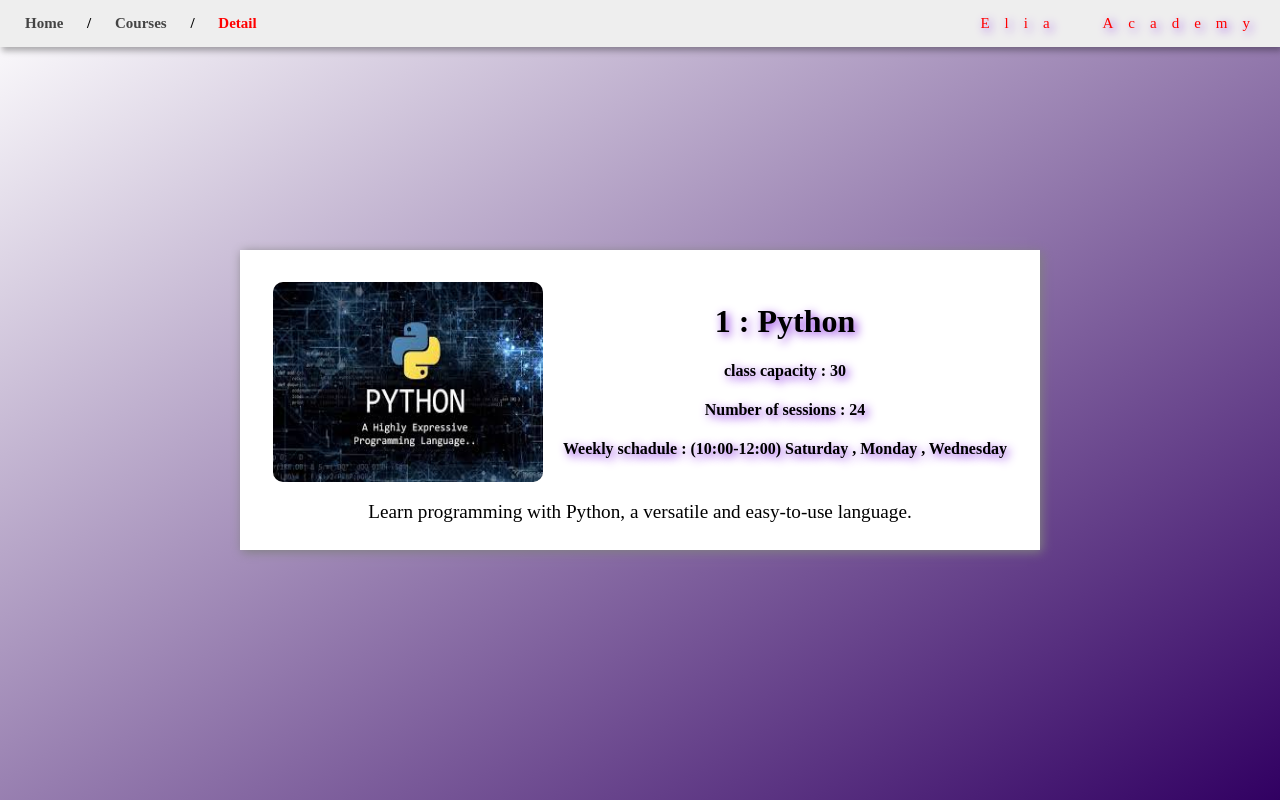
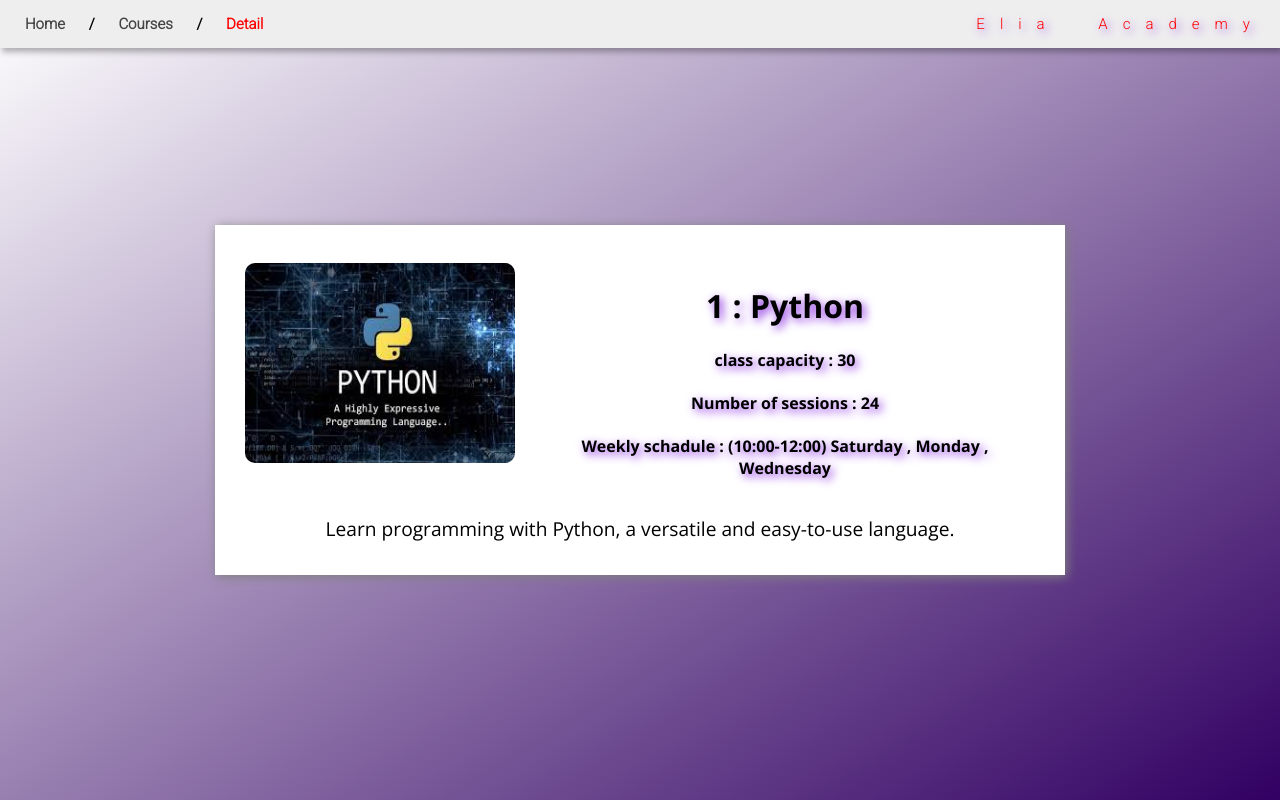
Before and after one commit to AliHassanzadeh79/Academy, a Django app: page /course/detail/1 in a window 1280 px wide. Run offline with Django 5.2, Linux system fonts and the light colour scheme.

Commit message:
add font

```diff
--- a/course/static/course/style.css
+++ b/course/static/course/style.css
@@ -72,8 +72,8 @@ nav div > * {
     background-color: #fff;
     box-shadow: 2px 2px 10px 0px gray;
     padding: 20px;
-    width: 800px;
-    height: 300px;
+    width: 850px;
+    height: 350px;
 }
 .detail-box .up{
     display: flex;
--- /dev/null
+++ b/static/styles/font.css
@@ -0,0 +1,24 @@
+@font-face {
+    font-family: 'title';
+    src: url("../fonts/Montserrat-SemiBold.ttf") format("truetype");
+}
+@font-face {
+    font-family: 'text';
+    src: url("../fonts/OpenSans-VariableFont_wdth\,wght.ttf") format("truetype");
+}
+@font-face {
+    font-family: 'navbar';
+    src: url("../fonts/Roboto-Light.ttf") format("truetype");
+}
+
+body{
+    font-family: text;
+}
+
+nav{
+    font-family: navbar;
+}
+
+.box{
+    font-family: title;
+}
--- a/templates/layout.html
+++ b/templates/layout.html
@@ -4,6 +4,7 @@
   <head>
     <meta charset="UTF-8" />
     <meta name="viewport" content="width=device-width, initial-scale=1.0" />
+    <link rel="stylesheet" href="{% static 'styles/font.css' %}" />
     <link rel="stylesheet" href="{% static 'course/style.css' %}" />
     <title>{% block title%} مقدار پیش فرض {% endblock title %}</title>
   </head>
```
Also changed, not shown: static/fonts/Montserrat-SemiBold.ttf (added), static/fonts/OpenSans-VariableFont_wdth,wght.ttf (added), static/fonts/Roboto-Light.ttf (added).
